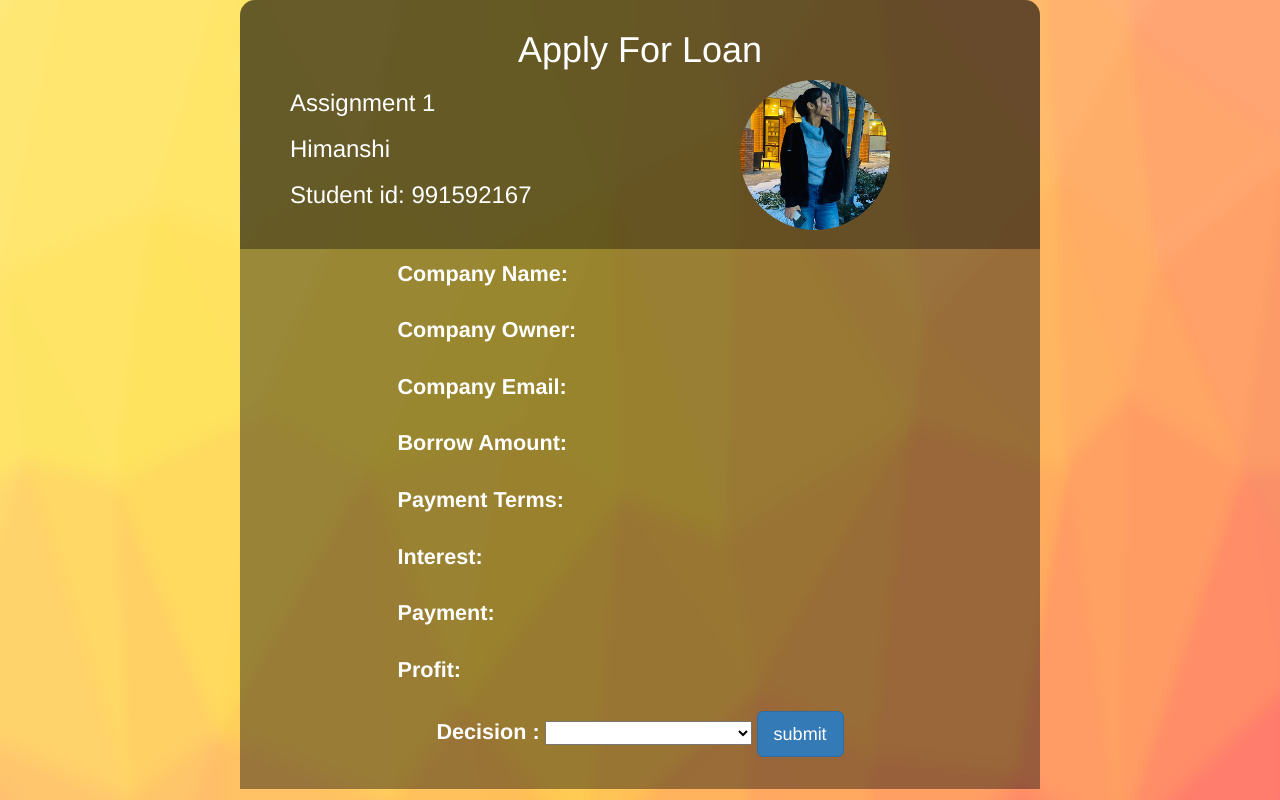
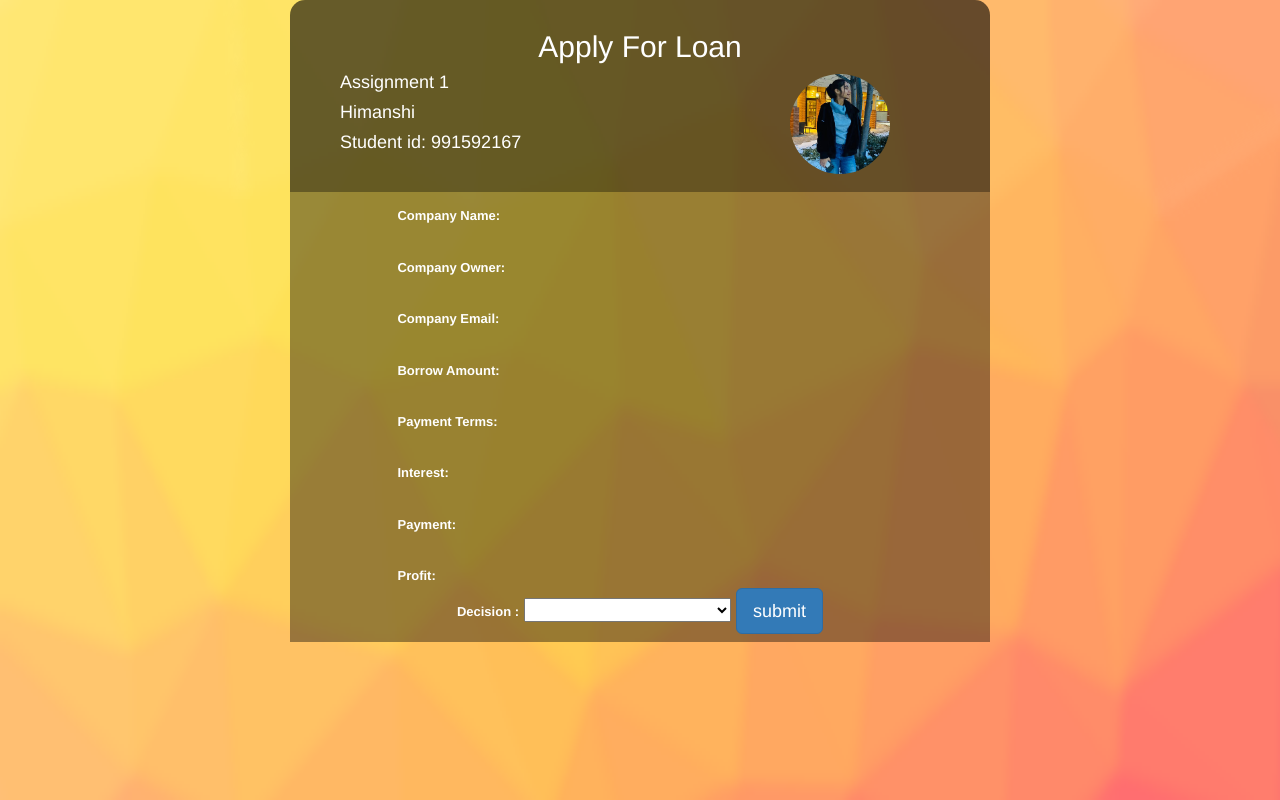
Before and after one commit to abhijeetmssn/Loan-Management, a plain HTML site: page approval.html in a window 1280 px wide. Drawn offline with nearby package versions, Linux system fonts and the light colour scheme.

Commit message:
alignment

```diff
--- a/approval.html
+++ b/approval.html
@@ -7,14 +7,14 @@
     <link rel="stylesheet" href="css/style1.css ">
     <script src="https://maxcdn.bootstrapcdn.com/bootstrap/3.4.1/js/bootstrap.min.js"></script>
     </head>
-<body>
+<body onload="getLoanData()">
     <body style="background-image:url(images/bg.png); background-size: 200% 330%;"></div>
         <div class="header">
-            <h1>Apply For Loan</h1>
-            <h3>Assignment 1</h3>
-            <h3>Himanshi </h3>
-            <h3>Student id: 991592167</h3>
-            <img src="images/pic.jpg" alt="Trulli" width="150" height="150">
+            <h2>Apply For Loan</h2>
+            <h4>Assignment 1</h4>
+            <h4>Himanshi </h4>
+            <h4>Student id: 991592167</h4>
+            <img src="images/pic.jpg" alt="Trulli" width="100" height="100">
         </div>
     <div class="main">
         <span  class="cname">Company Name:</span>
@@ -35,7 +35,7 @@
         <span id="payment"></span><br><br>
 
         <span class="profit">Profit:</span>
-        <span id="profit"></span><br><br>
+        <span id="profit"></span><br>
 
         <label for="decision" class="decision">Decision :</label>
         <select name="decision" onchange="storeDecision()" id="decision" class="box">
--- a/css/style.css
+++ b/css/style.css
@@ -1,3 +1,4 @@
+
 label{
     width: 240px;
     display: inline-block;
@@ -9,27 +10,27 @@ label{
     position: relative;
     background-color: rgb(0,0,0,0.4);
     text-align: center;
-    width: 800px;
+    width: 700px;
     font-size: large;
     color: white;
     padding-top: 10px;
     margin: auto;
     height: max-content;
-    height: 520px;
+    height: 450px;
 
 
 }
 
-h1{
+h2{
     text-align: center;
 }
 
-h3{
+h4{
 margin-left: 50px;
 }
 
 .header{
-    width: 800px;
+    width: 700px;
     background-color:rgb(0,0,0,0.6);
     margin: auto;
     color: #FFFFFF;
@@ -38,39 +39,39 @@ margin-left: 50px;
 }
 
 .cname{
-    font-size: larger;
+    font-size: small;
     color: black;
 }
 .cowner{
-    font-size: larger;
+    font-size: small;
     color: black;
 }
 
 .email{
-    font-size: larger;
+    font-size: small;
     color: black;
 }
 .phnumber{
-    font-size: larger;
+    font-size: small;
     color: black;
 }
 
 .annualsale{
-    font-size: larger;
+    font-size: small;
     color: black;
 }
 
 .borrowamount{
-    font-size: larger;
+    font-size: small;
     color: black;
 }
 
 .terms{
-    font-size: larger;
+    font-size: small;
     color: black;
 }
 img{
-    margin-top: -150px;
+    margin-top: -100px;
     margin-left:500px ;
     border-radius: 50%;
 }
--- a/css/style1.css
+++ b/css/style1.css
@@ -1,13 +1,13 @@
-h1{
+h2{
     text-align: center;
 }
 
-h3{
+h4{
 margin-left: 50px;
 }
 
 .header{
-    width: 800px;
+    width: 700px;
     background-color:rgb(0,0,0,0.6);
     margin: auto;
     color: #FFFFFF;
@@ -18,66 +18,66 @@ margin-left: 50px;
     position: relative;
     background-color: rgb(0,0,0,0.4);
     text-align: center;
-    width: 800px;
+    width: 700px;
     font-size: large;
     color: white;
     padding-top: 10px;
     margin: auto;
     height: max-content;
-    height: 540px;
+    height: 450px;
 
 }
 
 .cname{
-    font-size: larger;
+    font-size: small;
     color: white;
     font-weight: bold;
 }
 
 .cowner{
-    font-size: larger;
+    font-size: small;
     color: white;
     font-weight: bold;
 }
 
 .email{
-    font-size: larger;
+    font-size: small;
     color: white;
     font-weight: bold;
 }
 
 .borrowamount{
-    font-size: larger;
+    font-size: small;
     color: white;
     font-weight: bold;
 }
 
 .terms{
-    font-size: larger;
+    font-size: small;
     color: white;
     font-weight: bold;
 }
 
 .interest{
-    font-size: larger;
+    font-size: small;
     color: white;
     font-weight: bold;
 }
 
 .payment{
-    font-size: larger;
+    font-size: small;
     color: white;
     font-weight: bold;
 }
 
 .profit{
-    font-size: larger;
+    font-size: small;
     color: white;
     font-weight: bold;
 }
 
 .decision{
-    font-size: larger;
+    font-size: small;
     color: white;
     font-weight: bold;
 
@@ -92,7 +92,7 @@ span{
 
 .finalmessage{
     text-align: center;
-    font-size: 25px;
+    font-size: 15px;
     font-weight: bold;
 }
 
@@ -104,7 +104,7 @@ option{
 }
 
 img{
-    margin-top: -150px;
+    margin-top: -100px;
     margin-left:500px ;
     border-radius: 50%;
 }
--- a/js/script.js
+++ b/js/script.js
@@ -16,34 +16,34 @@ storeLoanData = () => {
       borrowAmount: borrowAmount,
       paymentTerms: paymentTerms
     }
-    // if (companyName == "") {
-    //     alert(" Company Name must be filled out");
-    //     return false;
-    //      }
-    // if (companyOwner == "") {
-    //     alert(" Company Owner must be filled out");
-    //     return false;
-    //     }
-    // if (emailAddress == "") {
-    //     alert(" Email Address must be filled out");
-    //     return false;
-    //     }
-    //     if (phoneNum.length > 6 && phoneNum.length < 11) {
-    //             alert(" Invalid");
-    //             return false;
-    //              }
-    //    if (annualSale == "") {
-    //             alert(" Annual Sale must be filled out");
-    //             return false;
-    //             }
-    //     if (borrowAmount > '100') {
-    //             alert(" Borrow Amount must be Greater than 100$");
-    //             return false;
-    //             }
-    //     if (paymentTerms >5 ) {
-    //                 alert(" Payment terms must be grater than 5 Months");
-    //                 return false;
-    //                 }
+    if (companyName == "") {
+        alert(" Company Name must be filled out");
+        return false;
+         }
+    if (companyOwner == "") {
+        alert(" Company Owner must be filled out");
+        return false;
+        }
+    if (emailAddress == "") {
+        alert(" Email Address must be filled out");
+        return false;
+        }
+        if (phoneNumber == "") {
+                alert(" Phone Number must be filled out");
+                return false;
+                 }
+       if (annualSale == "") {
+                alert(" Annual Sale must be filled out");
+                return false;
+                }
+        if (borrowAmount == "") {
+                alert(" Borrow Amount must be filled out");
+                return false;
+                }
+        if (paymentTerms == "" ) {
+                    alert(" Payment terms must be filled out");
+                    return false;
+                    }
     localStorage.setItem("loanData", JSON.stringify((loanObject)));
 
     if (true) {
```
Also changed, not shown: index.html (+7 -7 lines).
